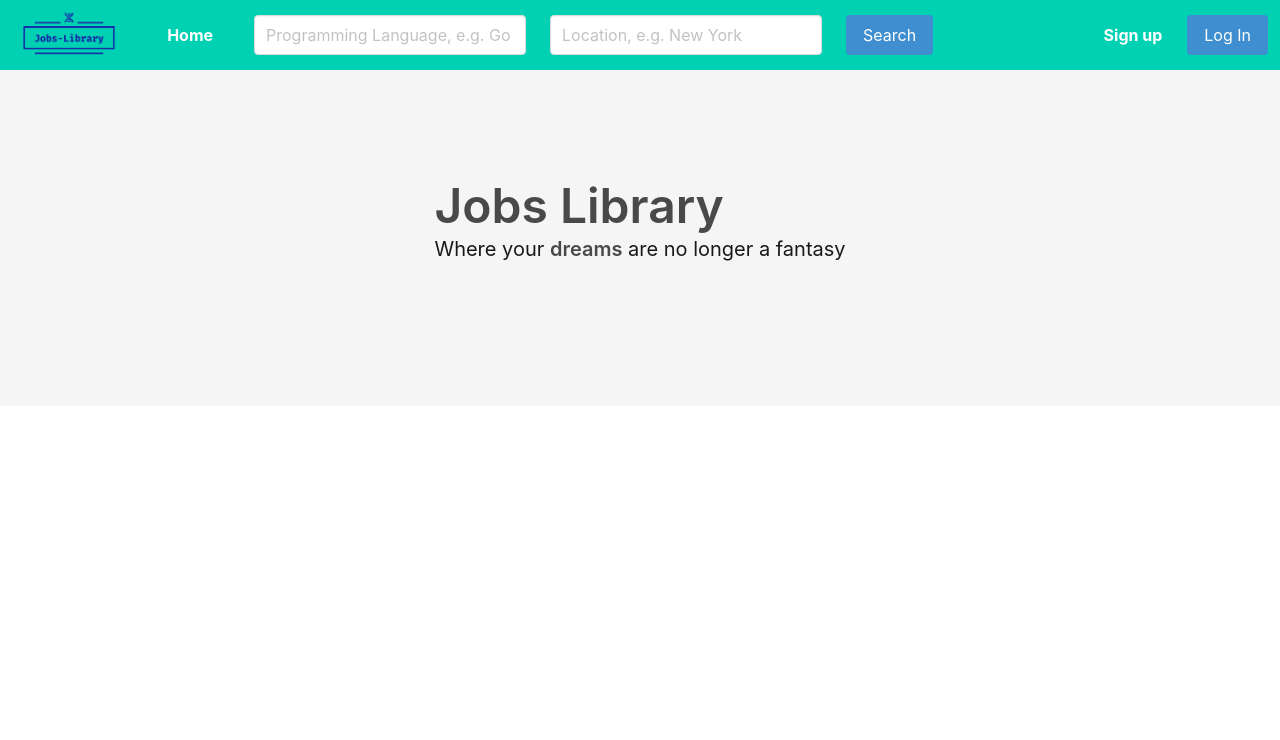
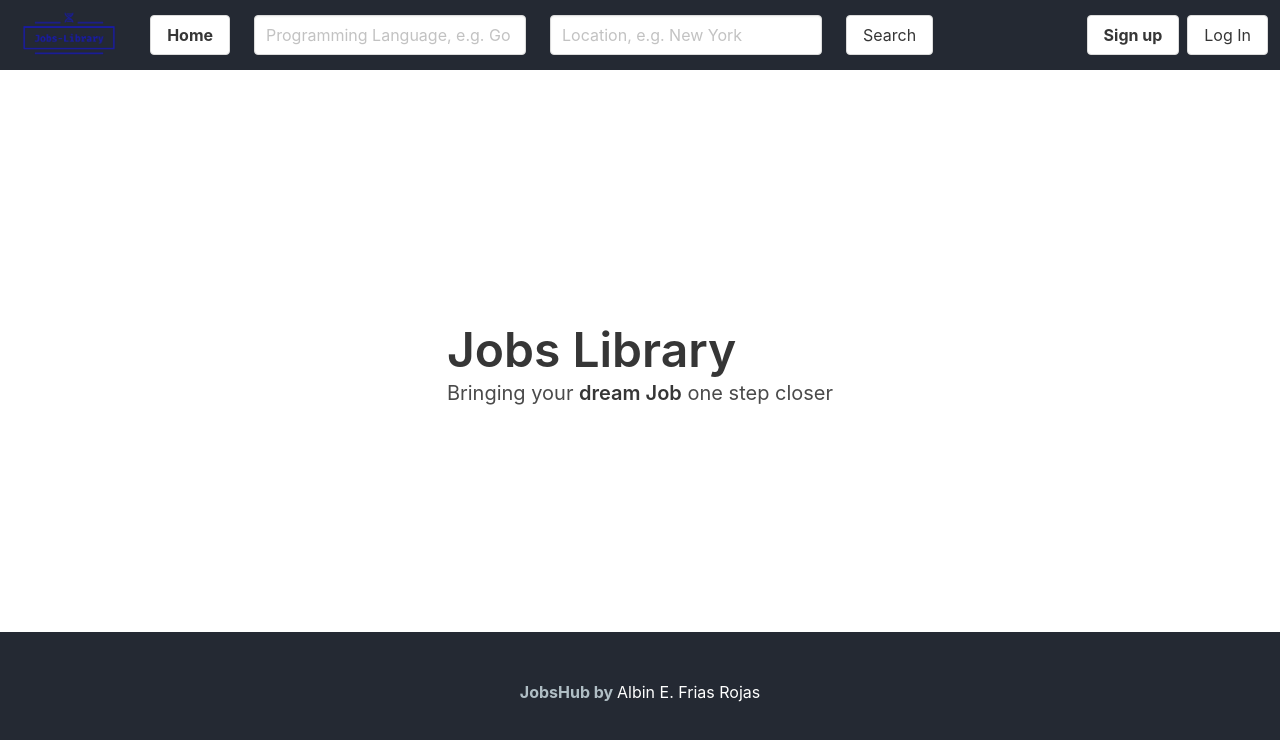
Before and after one commit to PseudoMera/Jobs-Hub, a React (Create React App) app: page / in a window 1280 px wide. Shown: the top 740 px of the page. Built offline with nearby package versions, Linux system fonts and the light colour scheme.

Commit message:
Added footer and changed color theme of the whole website

```diff
--- /dev/null
+++ b/src/Components/Footer.js
@@ -0,0 +1,18 @@
+import React from 'react';
+
+function Footer() {
+    return (
+        <footer className="footer">
+            <div className="content has-text-centered">
+                <p>
+                    <strong style={{color:'#b0bec5'}}>JobsHub
+                    by </strong> <a href="https://github.com/PseudoMera"
+                          target="_blank"
+                          rel="noopener noreferrer">Albin E. Frias Rojas</a>
+                </p>
+            </div>
+        </footer>
+    )
+}
+
+export default Footer;
--- a/src/Components/Nav.js
+++ b/src/Components/Nav.js
@@ -15,7 +15,7 @@ function NavBar() {
     }
 
     return (
-        <nav className="navbar is-fixed-top is-primary" role="navigation" aria-label="main navigation">
+        <nav className="navbar is-fixed-top" id="myNav" role="navigation" aria-label="main navigation">
 
             <div className="navbar-brand">
                 <div className ="navbar-item">
@@ -39,7 +39,7 @@ function NavBar() {
             <div id="navbarBasicExample" className="navbar-menu">
                 <div className="navbar-start">
                     <Link to="/" className="navbar-item">
-                        <button className="button is-primary">
+                        <button className="button">
                             <strong>Home</strong>
                         </button>
                     </Link>
@@ -68,7 +68,7 @@ function NavBar() {
                                   location
                               }
                           }}>
-                            <button className="button is-info" onClick={() => {
+                            <button className="button" onClick={() => {
                                 document.getElementById("locationInput").value = ''
                                 document.getElementById("descriptionInput").value = ''
                             }}>Search</button>
@@ -81,10 +81,10 @@ function NavBar() {
                 <div className="navbar-end">
                     <div className="navbar-item">
                         <div className="buttons">
-                            <Link to="/" className="button is-primary">
+                            <Link to="/" className="button ">
                                 <strong>Sign up</strong>
                             </Link>
-                            <Link to="/" className="button is-info">
+                            <Link to="/" className="button">
                                 Log In
                             </Link>
                         </div>
--- a/src/Pages/HomePage.js
+++ b/src/Pages/HomePage.js
@@ -1,16 +1,18 @@
-import React from 'react'
+import React from 'react';
+import Footer from '../Components/Footer';
 
 function HomePage() {
     return (
         <>
-        <section className="hero is-light is-medium">
+        <section className="hero is-large">
            <div className="container hero-body">
              <h1 className="title" style={{fontSize:"3em "}}>Jobs Library</h1>
              <h2 className="subtitle">
-                 Where your <strong>dreams</strong> are no longer a fantasy
+                 Bringing your <strong>dream Job</strong> one step closer
              </h2>
            </div>
         </section>
+        <Footer/>
         </>
     )
 }
--- a/src/Pages/JobsPage.js
+++ b/src/Pages/JobsPage.js
@@ -69,7 +69,7 @@ function JobsPage(props) {
                             {strip_html_tags(job.description)}
                         </div>
                     </div>
-                    <footer className="card-footer" style={{backgroundColor:"#6AD2B3"}}>
+                    <footer className="card-footer">
                         <p className="card-footer-item">
                                 <a href={job.how_to_apply ?
                                 getHref(job.how_to_apply)
@@ -81,7 +81,9 @@ function JobsPage(props) {
 
                         <p className="card-footer-item">
                             <span className="footer-wrap">
-                                <a href={job.company_url} rel="noopener noreferrer">
+                            <a href={job.how_to_apply ?
+                                getHref(job.how_to_apply)
+                                : ''} target="_blank" rel="noopener noreferrer">
                                     <strong>Company website</strong>
                                 </a>
                             </span>
--- a/src/index.css
+++ b/src/index.css
@@ -11,4 +11,24 @@ body {
 
 .card-footer {
   margin-bottom: 20px;
+  background: #242933;
 }
+
+.footer {
+  position: absolute;
+  bottom: 0;
+  width: 100%;
+  background: #242933;
+}
+
+#myNav {
+  background: #242933;
+}
+
+a {
+  color:white;
+}
+
+a:hover {
+  color: #b3e5fc;
+}
```
Also changed, not shown: src/App.js (+5 -5 lines).
